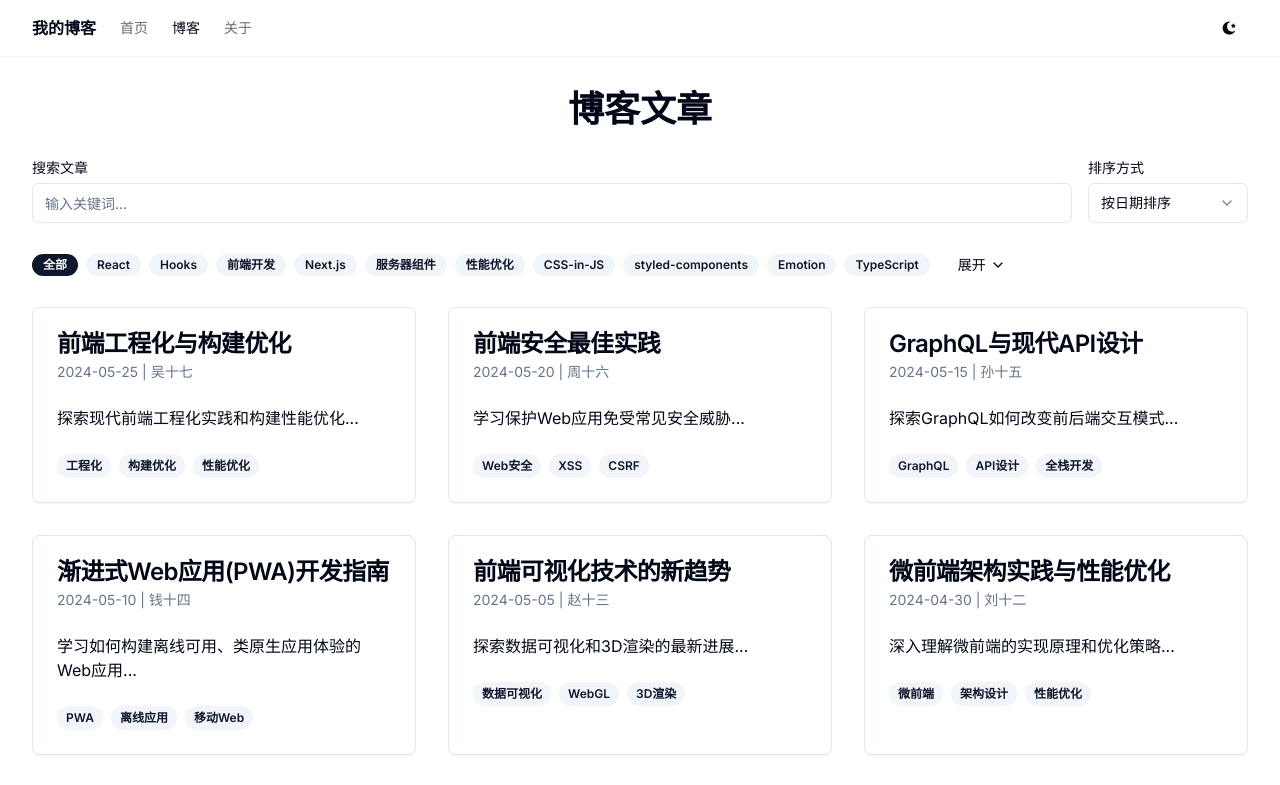
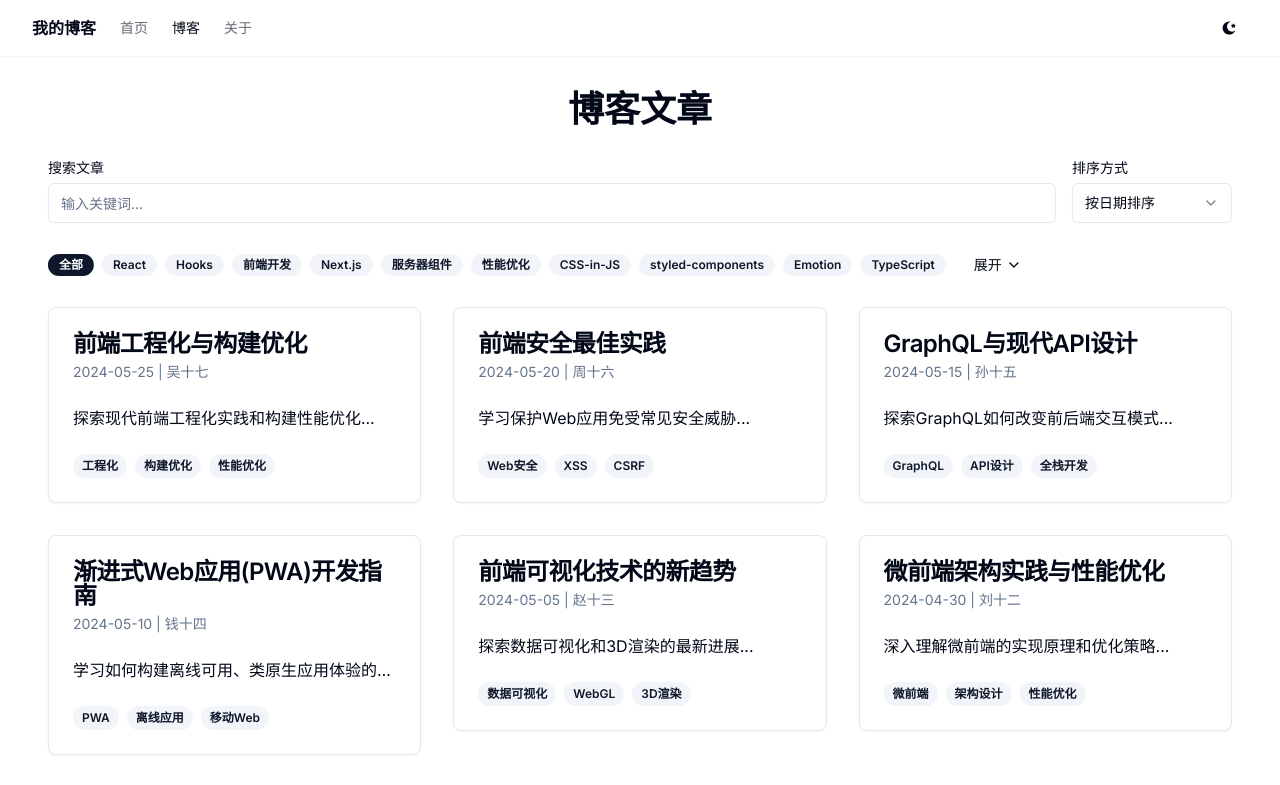
Before and after one commit to zhuba-Ahhh/next-blog, a Next.js app: page /blog in a window 1280 px wide. Shown: the top 785 px of the page. Built offline with nearby package versions, Linux system fonts and the light colour scheme.

Commit message:
feat: :sparkles: framer-motion

```diff
--- a/src/app/blog/BlogClientComponent.tsx
+++ b/src/app/blog/BlogClientComponent.tsx
@@ -26,12 +26,18 @@ import {
 } from "@/components/ui";
 import { ChevronDown, ChevronUp } from "lucide-react";
 import { AlertCircle } from "lucide-react";
+import { motion, AnimatePresence } from "framer-motion";
 
 const POSTS_PER_PAGE = 6;
 const INITIAL_TAG_COUNT = 10;
 
 // 添加新的排序选项类型
 type SortOption = "date" | "title";
+
+const cardVariants = {
+  hidden: { opacity: 0, y: 20 },
+  visible: { opacity: 1, y: 0 },
+};
 
 export default function BlogList() {
   const router = useRouter();
@@ -218,11 +224,23 @@ export default function BlogList() {
             </Card>
           ))
         ) : currentPosts.length > 0 ? (
-          currentPosts.map((post) => (
-            <Card key={post.id}>
+          <AnimatePresence>
+            {currentPosts.map((post, index) => (
+              <motion.div
+                key={post.id}
+                variants={cardVariants}
+                initial="hidden"
+                animate="visible"
+                exit="hidden"
+                transition={{ duration: 0.3, delay: index * 0.1 }}
+              >
+                <Card>
                   <CardHeader>
                     <CardTitle>
-                  <Link href={`/blog/${post.id}`} className="hover:underline">
+                      <Link
+                        href={`/blog/${post.id}`}
+                        className="hover:underline"
+                      >
                         {post.title}
                       </Link>
                     </CardTitle>
@@ -231,7 +249,9 @@ export default function BlogList() {
                     </CardDescription>
                   </CardHeader>
                   <CardContent>
-                <p>{post.excerpt}</p>
+                    <p className="line-clamp-1 overflow-hidden">
+                      {post.excerpt}
+                    </p>
                   </CardContent>
                   <CardFooter className="flex flex-wrap gap-2">
                     {post.tags.map((tag) => (
@@ -246,7 +266,9 @@ export default function BlogList() {
                     ))}
                   </CardFooter>
                 </Card>
-          ))
+              </motion.div>
+            ))}
+          </AnimatePresence>
         ) : (
           <div className="col-span-full">
             <Alert variant="default">
--- a/src/app/blog/[id]/page.tsx
+++ b/src/app/blog/[id]/page.tsx
@@ -12,6 +12,7 @@ import ShareButtons from "./ShareButtons";
 import TableOfContents from "./TableOfContents";
 import { mdxComponents } from "./MdxComponents";
 import type { BlogPost, Heading } from "./types";
+import { motion } from "framer-motion";
 
 interface BlogPostParams {
   params: { id: string };
@@ -42,18 +43,31 @@ export default async function BlogPost({ params }: BlogPostParams) {
     .slice(0, 3);
 
   return (
-    <div className="container mx-auto px-4 py-8">
+    <motion.div
+      initial={{ opacity: 0 }}
+      animate={{ opacity: 1 }}
+      transition={{ duration: 0.5 }}
+      className="container mx-auto px-4 py-8"
+    >
       <ReadingProgress />
       <div className="flex flex-col md:flex-row gap-8">
         <aside className="md:w-1/4">
-          <TableOfContents headings={headings} />
+          <motion.div
+            initial={{ x: -50, opacity: 0 }}
+            animate={{ x: 0, opacity: 1 }}
+            transition={{ duration: 0.5, delay: 0.2 }}
+          >
+            <TableOfContents headings={headings} />
+          </motion.div>
         </aside>
-        <article className="md:w-3/4">
+        <motion.article
+          className="md:w-3/4"
+          initial={{ y: 50, opacity: 0 }}
+          animate={{ y: 0, opacity: 1 }}
+          transition={{ duration: 0.5, delay: 0.3 }}
+        >
           <BlogHeader post={post} readingTime={readingTime} />
-          <BlogContent
-            content={post.content}
-            components={mdxComponents}
-          />
+          <BlogContent content={post.content} components={mdxComponents} />
           <BlogFooter post={post} />
           <RelatedPosts posts={relatedPosts} />
           <ShareButtons
@@ -63,8 +77,8 @@ export default async function BlogPost({ params }: BlogPostParams) {
           <div className="mt-16">
             <Comments />
           </div>
-        </article>
+        </motion.article>
       </div>
-    </div>
+    </motion.div>
   );
 }
--- a/src/app/layout.tsx
+++ b/src/app/layout.tsx
@@ -7,6 +7,7 @@ import Footer from "@/components/Footer";
 import { cn } from "@/lib/utils";
 
 import { ThemeProvider } from "next-themes";
+import AnimatedLayout from "@/components/AnimatedLayout";
 
 const inter = Inter({ subsets: ["latin"], variable: "--font-sans" });
 
@@ -31,7 +32,9 @@ export default function RootLayout({
       >
         <ThemeProvider attribute="class">
           <Header />
-          <main className="flex-grow container mx-auto px-4">{children}</main>
+          <AnimatedLayout>
+            <main className="flex-grow container mx-auto px-4 h-full">{children}</main>
+          </AnimatedLayout>
           <Footer />
         </ThemeProvider>
       </body>
--- /dev/null
+++ b/src/components/AnimatedLayout.tsx
@@ -0,0 +1,39 @@
+"use client";
+import { motion, AnimatePresence } from "framer-motion";
+import { usePathname } from "next/navigation";
+
+const pageVariants = {
+  initial: { opacity: 0, x: -200 },
+  in: { opacity: 1, x: 0 },
+  out: { opacity: 0, x: 200 },
+};
+
+const pageTransition = {
+  type: "tween",
+  ease: "anticipate",
+  duration: 0.5,
+};
+
+export default function AnimatedLayout({
+  children,
+}: {
+  children: React.ReactNode;
+}) {
+  const pathname = usePathname();
+
+  return (
+    <AnimatePresence mode="wait">
+      <motion.div
+        key={pathname}
+        initial="initial"
+        animate="in"
+        exit="out"
+        variants={pageVariants}
+        transition={pageTransition}
+        className="flex-grow container mx-auto px-4"
+      >
+        {children}
+      </motion.div>
+    </AnimatePresence>
+  );
+}
```
Lines whose indentation alone changed are shown as unchanged.
